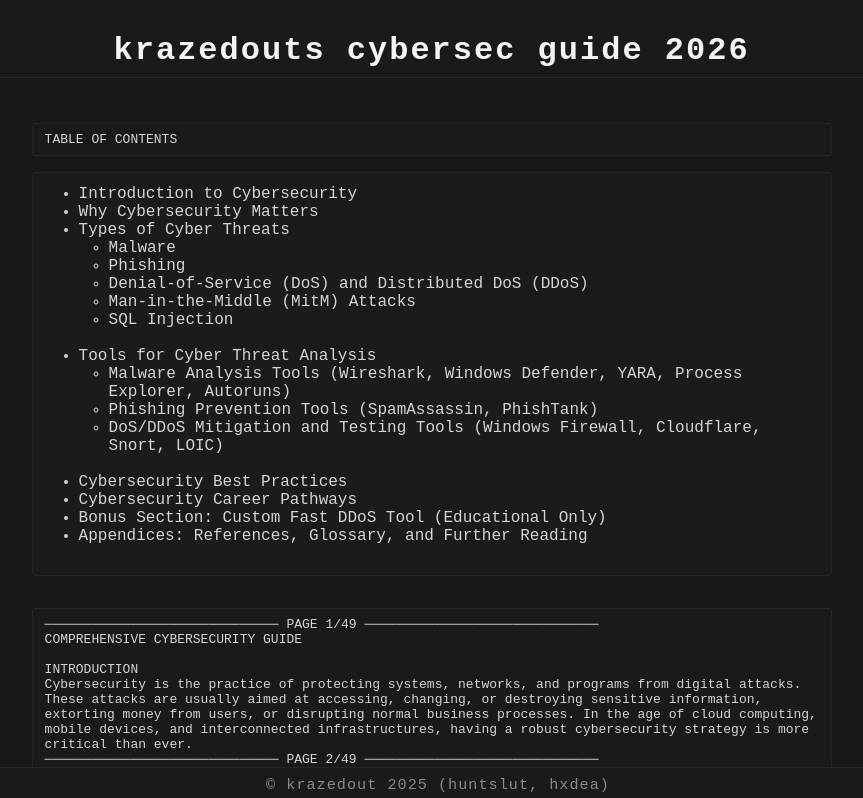
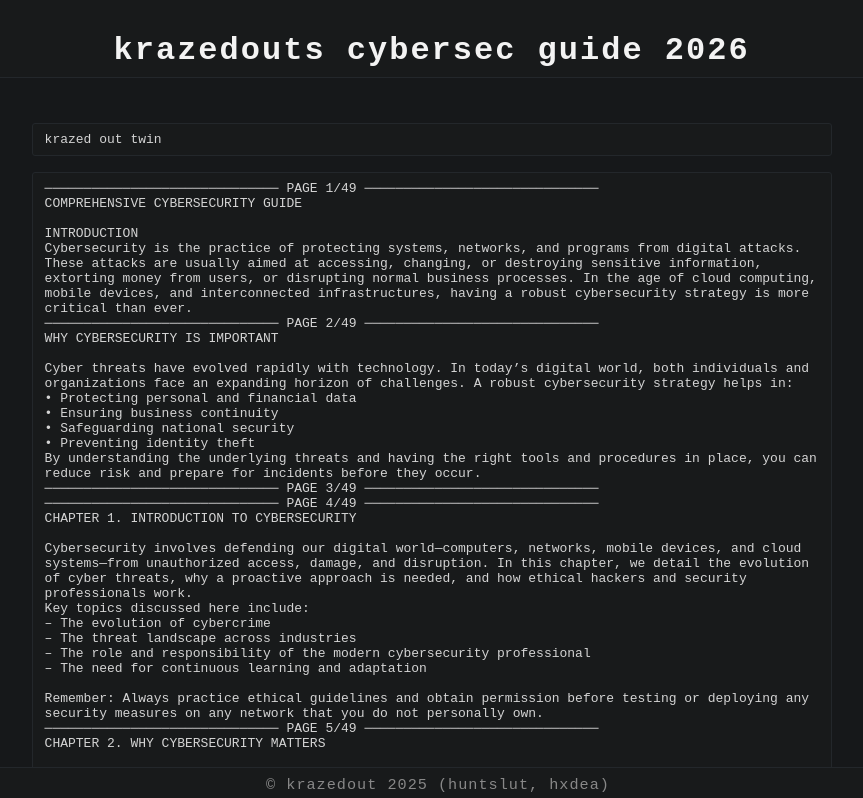
Before and after one commit to krazedout/bio-page-ns, a plain HTML site: page index.html in a window 1280 px wide. Shown: the top 798 px of the page, without its empty margins (202-1065 px from the left). Drawn offline with Linux system fonts and the light colour scheme.

Commit message:
Update index.html

```diff
--- a/index.html
+++ b/index.html
@@ -131,34 +131,8 @@
   </header>
   <div id="container">
 <pre>
-TABLE OF CONTENTS
+krazed out twin
 </pre>
-<div class="toc">
-<ul>
-  <li>Introduction to Cybersecurity</li>
-  <li>Why Cybersecurity Matters</li>
-  <li>Types of Cyber Threats
-    <ul>
-      <li>Malware</li>
-      <li>Phishing</li>
-      <li>Denial-of-Service (DoS) and Distributed DoS (DDoS)</li>
-      <li>Man-in-the-Middle (MitM) Attacks</li>
-      <li>SQL Injection</li>
-    </ul>
-  </li>
-  <li>Tools for Cyber Threat Analysis
-    <ul>
-      <li>Malware Analysis Tools (Wireshark, Windows Defender, YARA, Process Explorer, Autoruns)</li>
-      <li>Phishing Prevention Tools (SpamAssassin, PhishTank)</li>
-      <li>DoS/DDoS Mitigation and Testing Tools (Windows Firewall, Cloudflare, Snort, LOIC)</li>
-    </ul>
-  </li>
-  <li>Cybersecurity Best Practices</li>
-  <li>Cybersecurity Career Pathways</li>
-  <li>Bonus Section: Custom Fast DDoS Tool (Educational Only)</li>
-  <li>Appendices: References, Glossary, and Further Reading</li>
-</ul>
-</div>
 <pre>
 ────────────────────────────── PAGE 1/49 ──────────────────────────────
 COMPREHENSIVE CYBERSECURITY GUIDE
```
